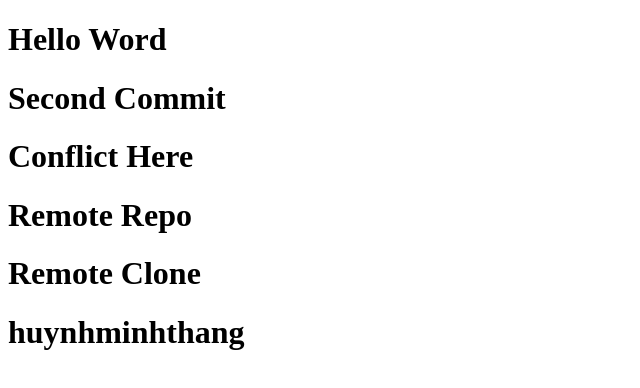
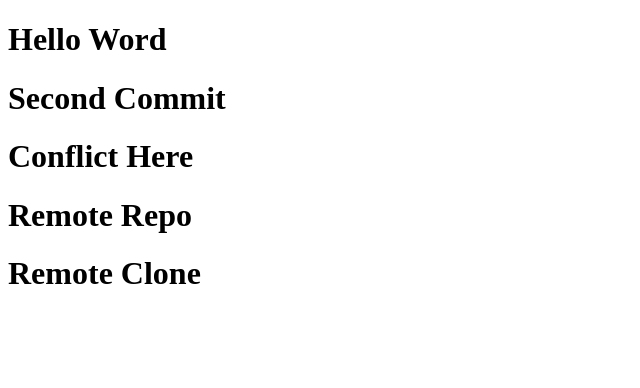
Before and after one commit to HuynhMinhThang/Github_vn, a plain HTML site: page index.html in a window 1280 px wide. Shown: the whole page, without its empty margins (0-640 px from the left). Drawn offline with Linux system fonts and the light colour scheme.

Commit message:
huynhminhthang

```diff
--- a/index.html
+++ b/index.html
@@ -11,6 +11,5 @@
     <h1>Conflict Here </h1>
     <h1> Remote Repo</h1>
     <h1>Remote Clone</h1>
-    <h1>huynhminhthang</h1>
 </body>
 </html>
```
